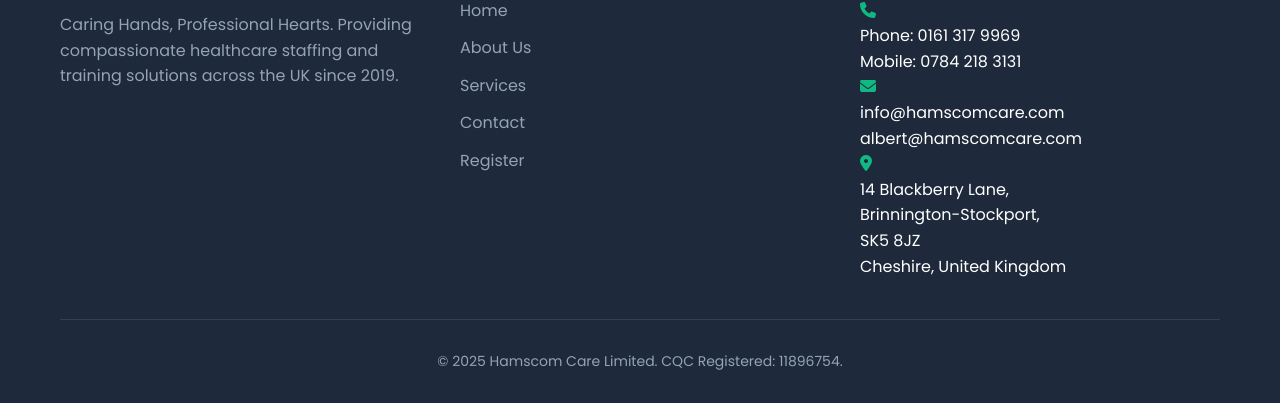
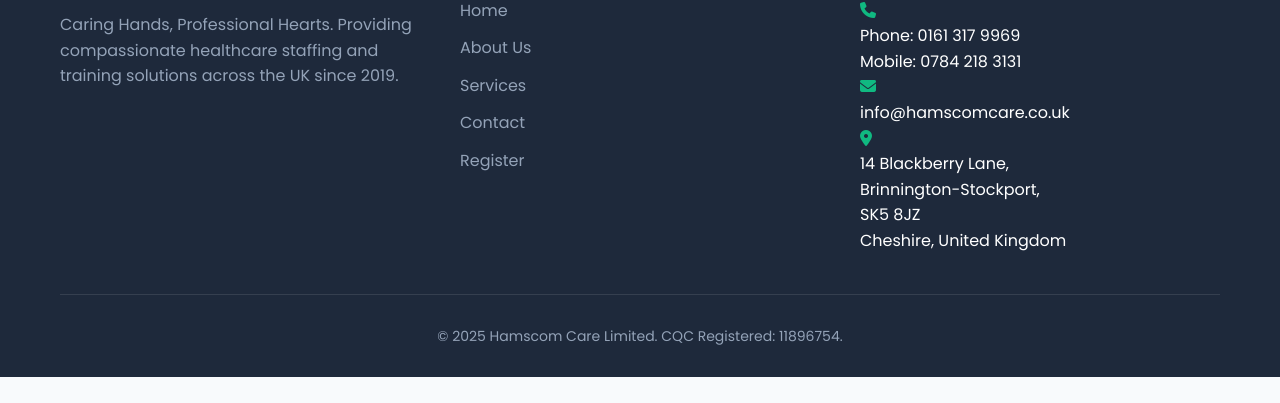
Before and after one commit to PrinceMawuli/HamscomCare, a plain HTML site: page index.html in a window 1280 px wide. Shown: the part 4796-5199 px from the top of the page. After the commit the page ends 5173 px from the top, so only its background shows below. Drawn offline with Linux system fonts and the light colour scheme.

Commit message:
Describe what changed

```diff
--- a/index.html
+++ b/index.html
@@ -318,7 +318,7 @@
                         <div class="footer-contact-icon">
                             <i class="fas fa-envelope"></i>
                         </div>
-                        <div>info@hamscomcare.com<br>albert@hamscomcare.com</div>
+                        <div>info@hamscomcare.co.uk</div>
                     </div>
                     <div class="contact-item">
                         <div class="footer-contact-icon">
```
